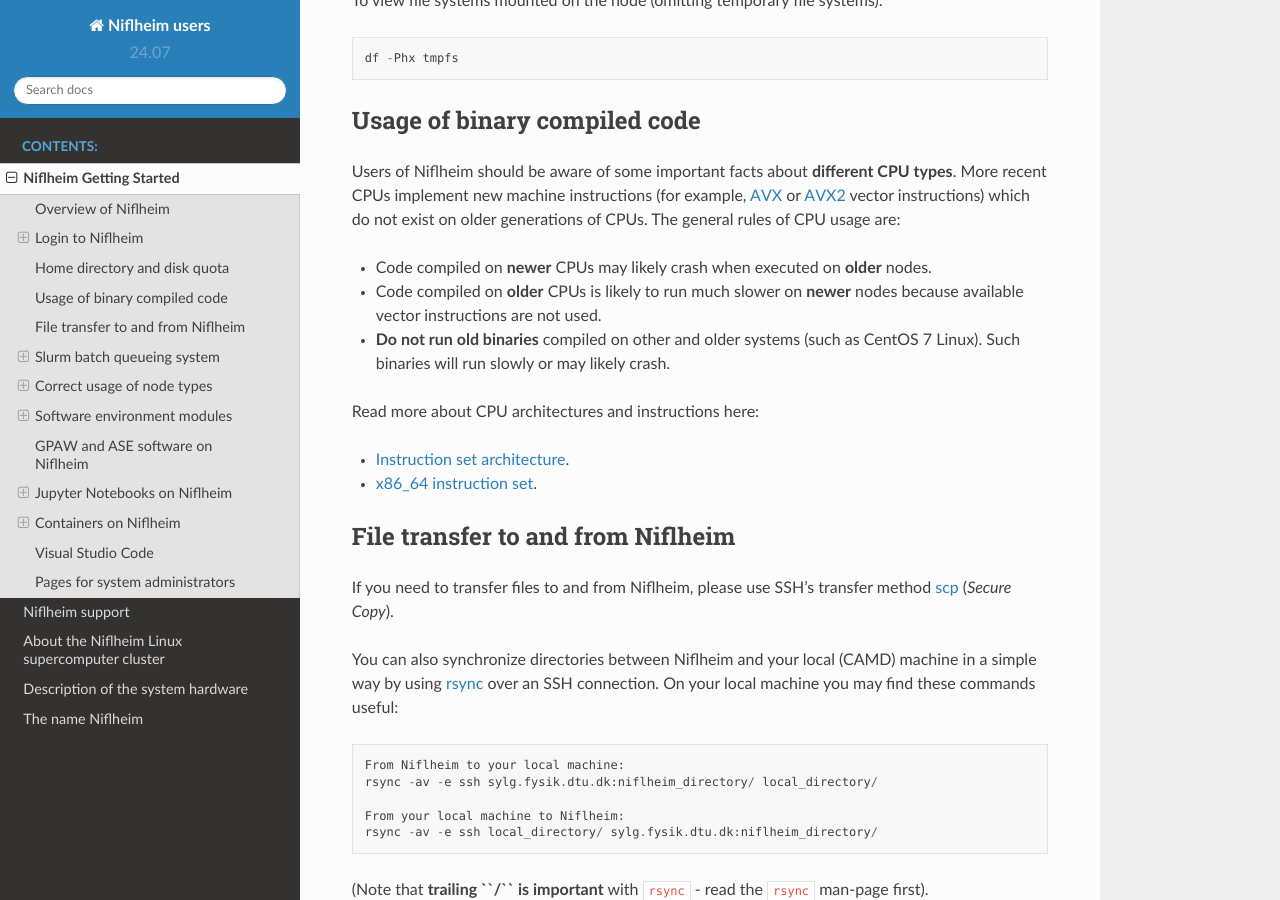
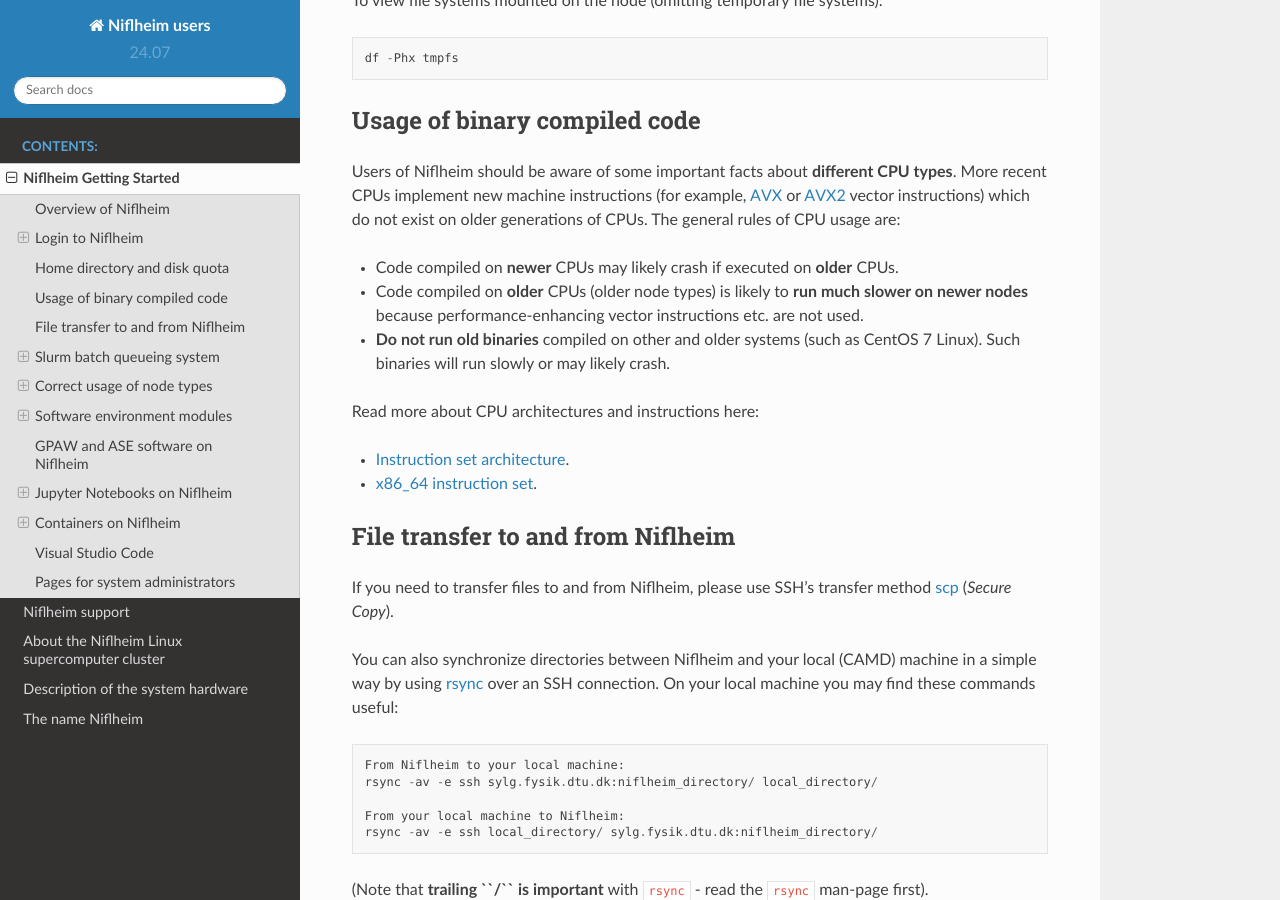
Before and after one commit to OleHolmNielsen/Niflheim_users, a Sphinx documentation site: the page built from docs/Niflheim_Getting_Started.rst, in a window 1280 px wide and 900 px high, scrolled down 3119 px. Built offline with Sphinx 7.4.7 and the Read the Docs theme 2.0.0, drawn with Linux system fonts in a browser that asks for light colours.

Commit message:
Minor edit

```diff
--- a/docs/Niflheim_Getting_Started.rst
+++ b/docs/Niflheim_Getting_Started.rst
@@ -168,8 +168,9 @@
 More recent CPUs implement new machine instructions (for example, AVX_ or AVX2_ vector instructions) which do not exist on older generations of CPUs.
 The general rules of CPU usage are:
 
-* Code compiled on **newer** CPUs may likely crash when executed on **older** nodes.
-* Code compiled on **older** CPUs is likely to run much slower on **newer** nodes because available vector instructions are not used.
+* Code compiled on **newer** CPUs may likely crash if executed on **older** CPUs.
+* Code compiled on **older** CPUs (older node types) is likely to **run much slower on newer nodes**
+  because performance-enhancing vector instructions etc. are not used.
 * **Do not run old binaries** compiled on other and older systems (such as CentOS 7 Linux).
   Such binaries will run slowly or may likely crash.
 
```
